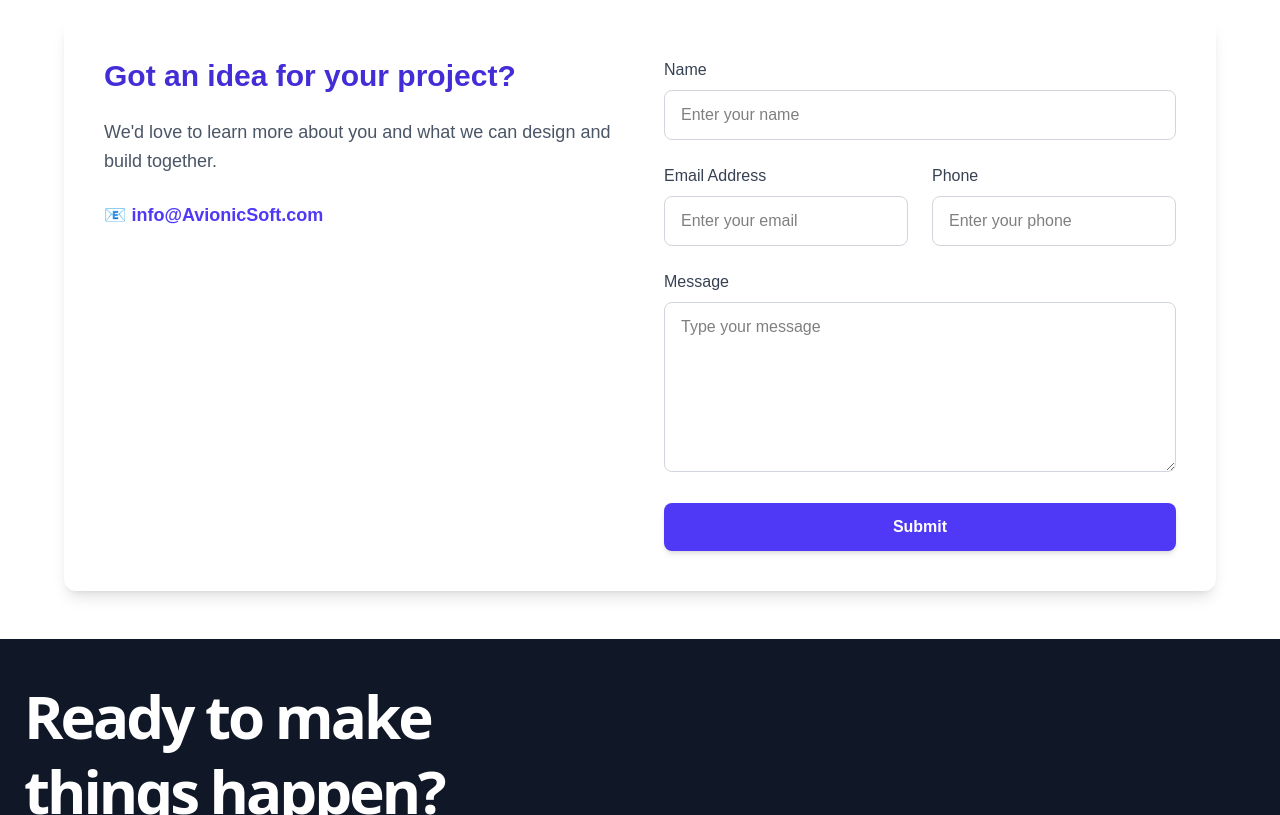
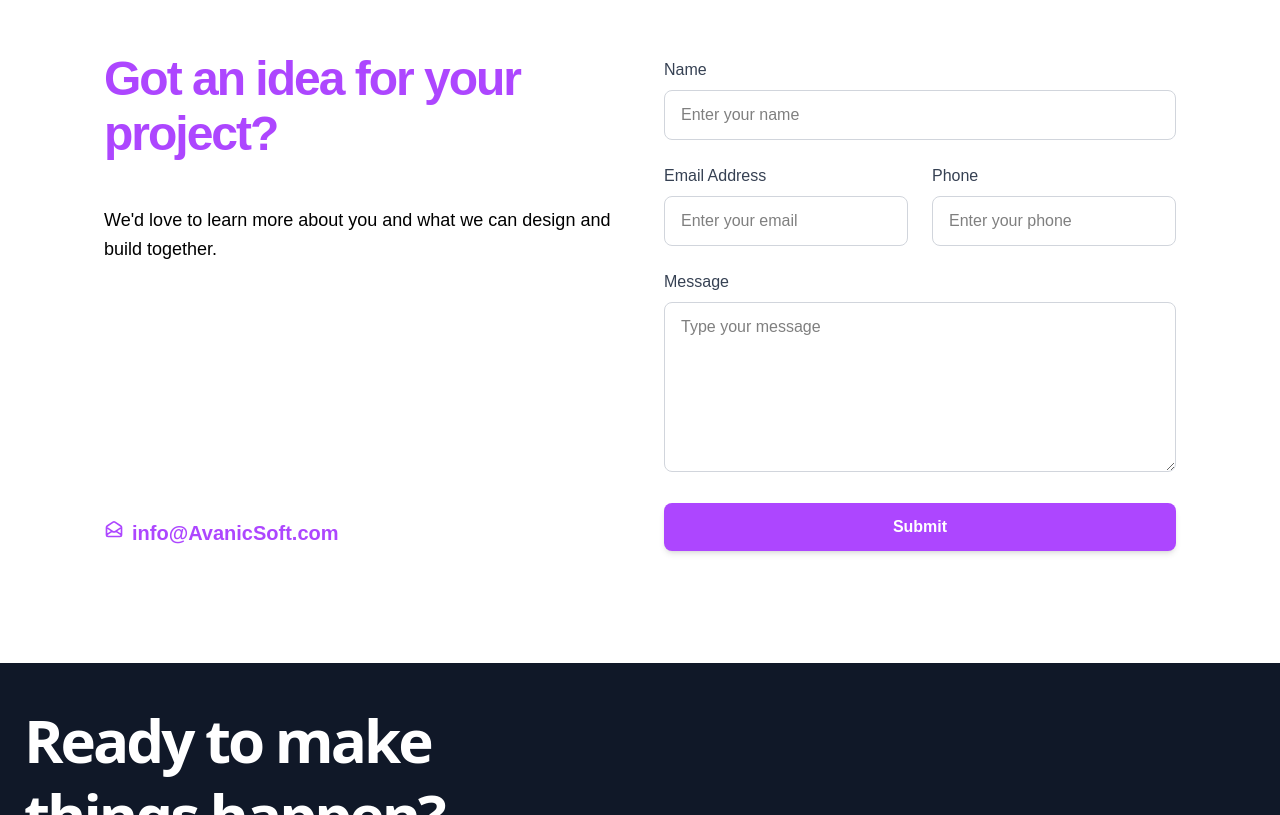
Before and after one commit to AvanicSoft/AvanicSoft-own-page, a React (Vite) app in the folder client/: page /contact in a window 1280 px wide. Shown: the part 830-1645 px from the top of the page. Built offline with nearby package versions, Linux system fonts and the light colour scheme; no server answers; a web font is replaced by a local one.

Commit message:
Contact Updated

```diff
--- a/client/src/pages/Contact.jsx
+++ b/client/src/pages/Contact.jsx
@@ -1,3 +1,6 @@
+import { Ring2 } from 'ldrs/react'
+import 'ldrs/react/Ring2.css'
+import { HiOutlineMailOpen } from "react-icons/hi";
 import React, { isValidElement } from "react";
 import { useState, useEffect } from "react";
 import axios from "axios";
@@ -14,8 +17,8 @@ const [payload, setPayload] = useState({
     phone: "",
     message: ""
   });
-const [loading,setLoading] = useState(false)
-const [message,setMessage] = useState("")
+  const [loading, setLoading] = useState(false)
+  const [message, setMessage] = useState("")
 
   const handleChange = (e) => {
     const { id, value } = e.target;
@@ -82,24 +85,29 @@ const handleSubmit = async (e) => {
   };
 
   return (
-    <div className="max-w-6xl mx-auto bg-white shadow-lg rounded-xl p-10 my-12 flex flex-col md:flex-row gap-12">
+    <div className="max-w-6xl mx-auto bg-white rounded-xl p-10 my-12 flex flex-col md:flex-row gap-12">
       {/* Left Section */}
-      <div className="flex-1 flex flex-col gap-6">
-        <h2 className="text-3xl font-bold text-indigo-700">
+      <div className="flex-1 flex flex-col justify-between gap-6">
+        <div>
+          <h2 className="text-purple-500 font-bold pb-6 lg:pb-[2.375rem] text-4xl xl:text-5xl 2xl:text-6xl tracking-[-2px] lg:-translate-y-[7px] xl:!leading-[55px] 2xl:!leading-[65px]">
             Got an idea for your project?
           </h2>
-        <p className="text-gray-600 text-lg leading-relaxed">
+          <p className="text-lg leading-relaxed">
             We'd love to learn more about you and what we can design and build
             together.
           </p>
-        <p className="text-indigo-600 font-semibold text-lg">
-          📧 info@AvionicSoft.com
+        </div>
+        <div>
+          <p className="text-purple-500 flex flex-row gap-2 font-semibold text-xl pb-7">
+            <HiOutlineMailOpen />
+            info@AvanicSoft.com
           </p>
+        </div>
       </div>
 
       {/* Right Section (Form) */}
-      <form  onSubmit={handleSubmit} className="flex-1 flex flex-col gap-6">
-        <div onClick={()=>{handle}}>
+      <form onSubmit={handleSubmit} className="flex-1 flex flex-col gap-6">
+        <div onClick={() => { handle }}>
           <label htmlFor="name" className="block font-medium text-gray-700 mb-2">
             Name
           </label>
@@ -166,13 +174,20 @@ const handleSubmit = async (e) => {
           ></textarea>
         </div>
         {
-        !loading ?  <button type="submit" className="w-full md:w-auto bg-indigo-600 text-white font-semibold px-6 py-3 rounded-lg shadow-md hover:bg-indigo-700 transition duration-300">
+          !loading ? <button type="submit" className="w-full md:w-auto bg-purple-500 text-white font-semibold px-6 py-3 rounded-lg shadow-md hover:bg-indigo-700 transition duration-300">
             Submit
-        </button> : <div className="w-full md:w-auto bg-indigo-600 text-white font-semibold px-6 py-3 rounded-lg shadow-md  transition duration-300">
-          Loading...
+          </button> : <div className="w-full md:w-auto bg-purple-500 text-white font-semibold px-6 py-3 rounded-lg shadow-md  transition duration-300">
+            <Ring2
+              size="25"
+              stroke="5"
+              strokeLength="0.25"
+              bgOpacity="0.1"
+              speed="0.8"
+              color="white"
+            />
           </div>
         }
-
+        <p className="text-red-400">{message}</p>
       </form>
     </div>
   );
```
Lines whose indentation alone changed are shown as unchanged.
